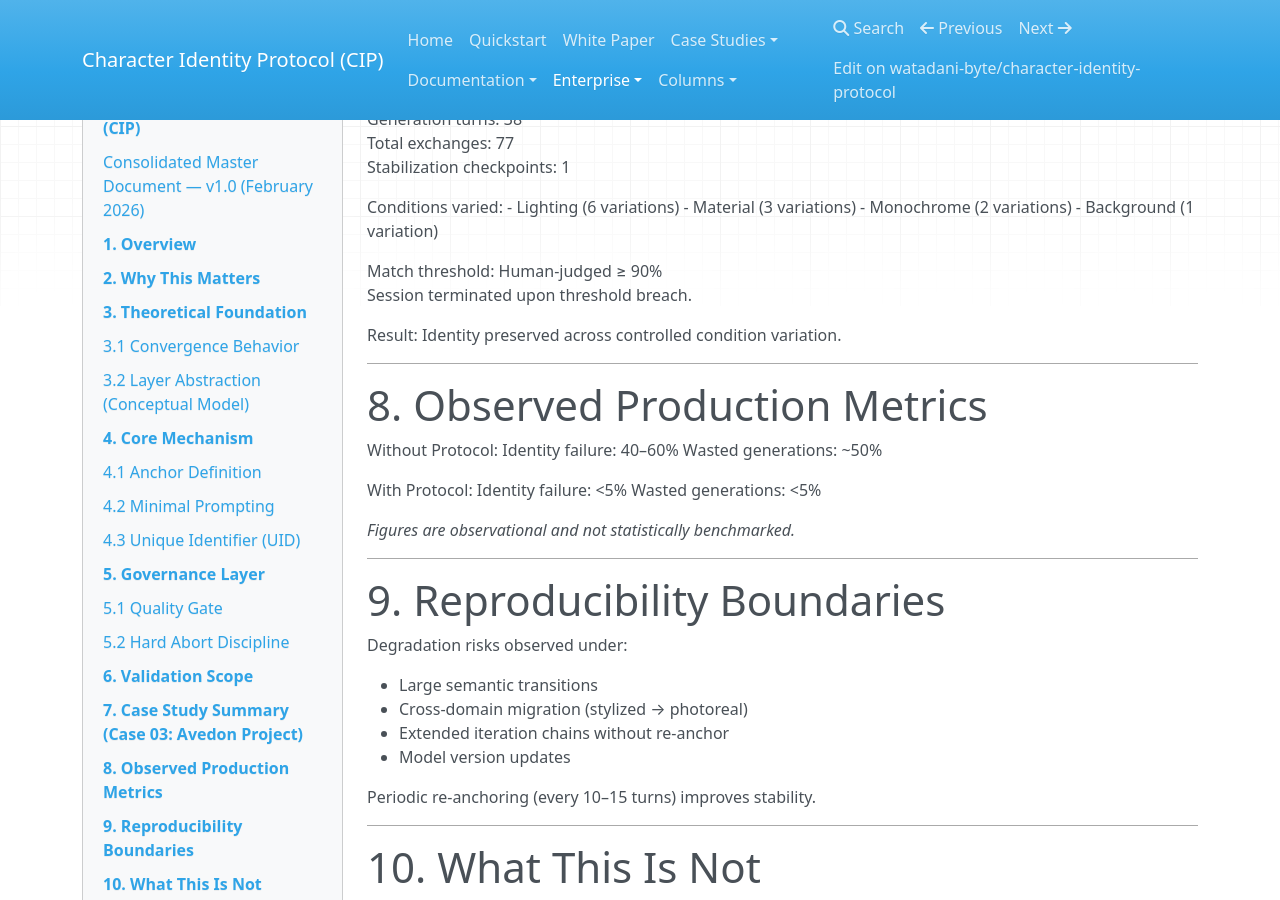
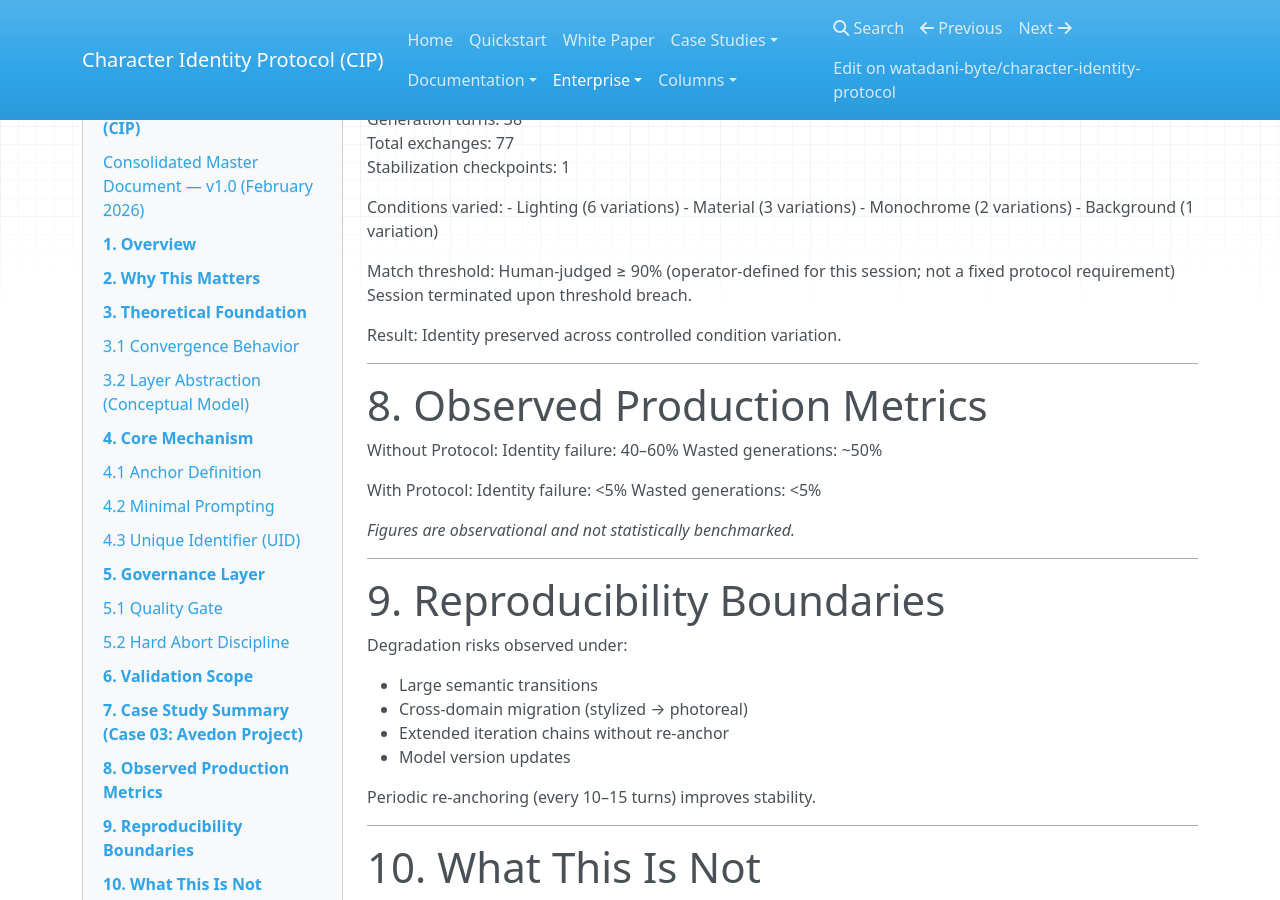
Before and after one commit to watadani-byte/character-identity-protocol, an MkDocs documentation site: the page built from docs/master_document.md, in a window 1280 px wide and 900 px high, scrolled down 2521 px. Built offline with MkDocs 1.6.1, drawn with Linux system fonts in a browser that asks for light colours; nearby versions of some CDN libraries.

Commit message:
master_document.md を更新

```diff
--- a/docs/master_document.md
+++ b/docs/master_document.md
@@ -130,7 +130,7 @@ Stabilization checkpoints: 1
 Conditions varied: - Lighting (6 variations) - Material (3 variations) -
 Monochrome (2 variations) - Background (1 variation)
 
-Match threshold: Human-judged ≥ 90%
+Match threshold: Human-judged ≥ 90% (operator-defined for this session; not a fixed protocol requirement)
 Session terminated upon threshold breach.
 
 Result: Identity preserved across controlled condition variation.
```
